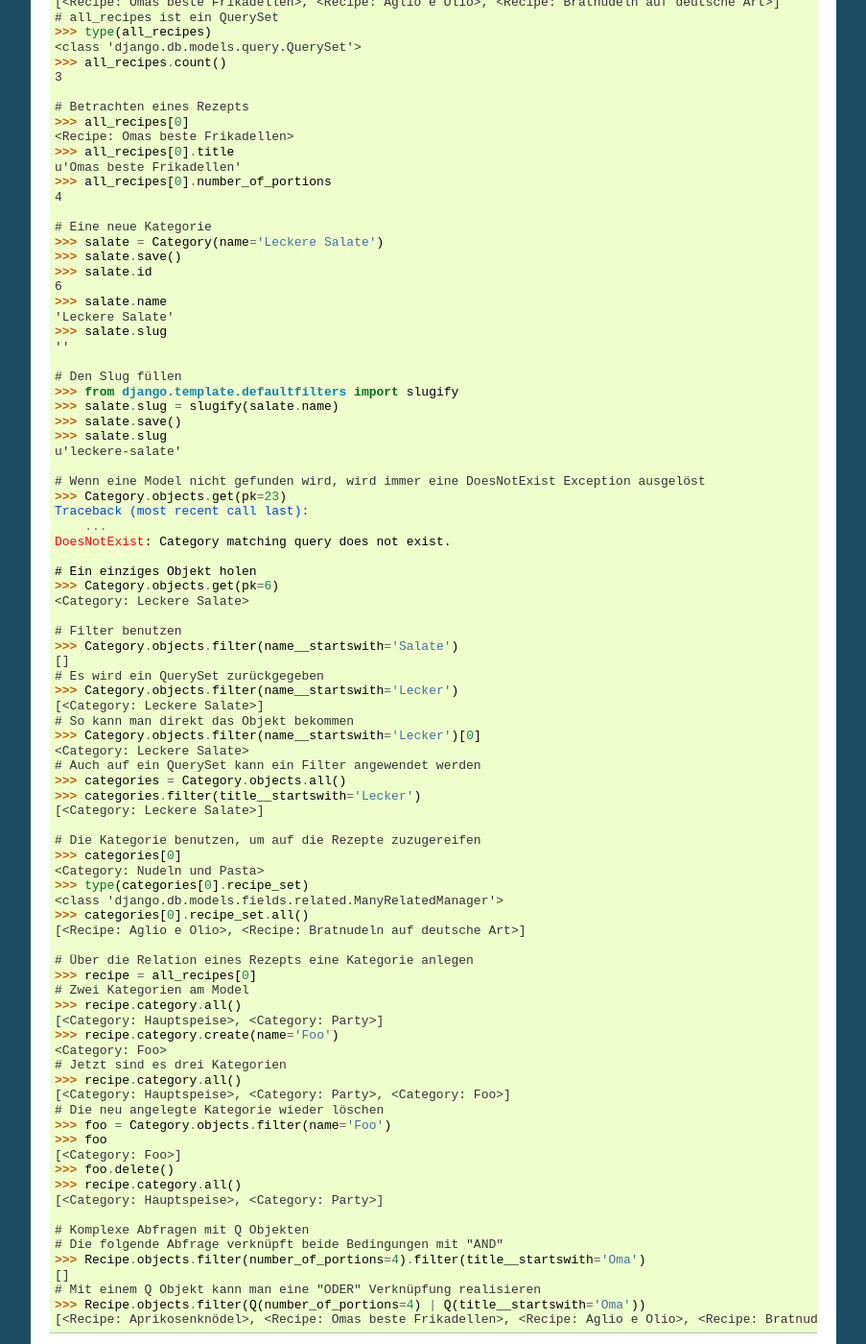
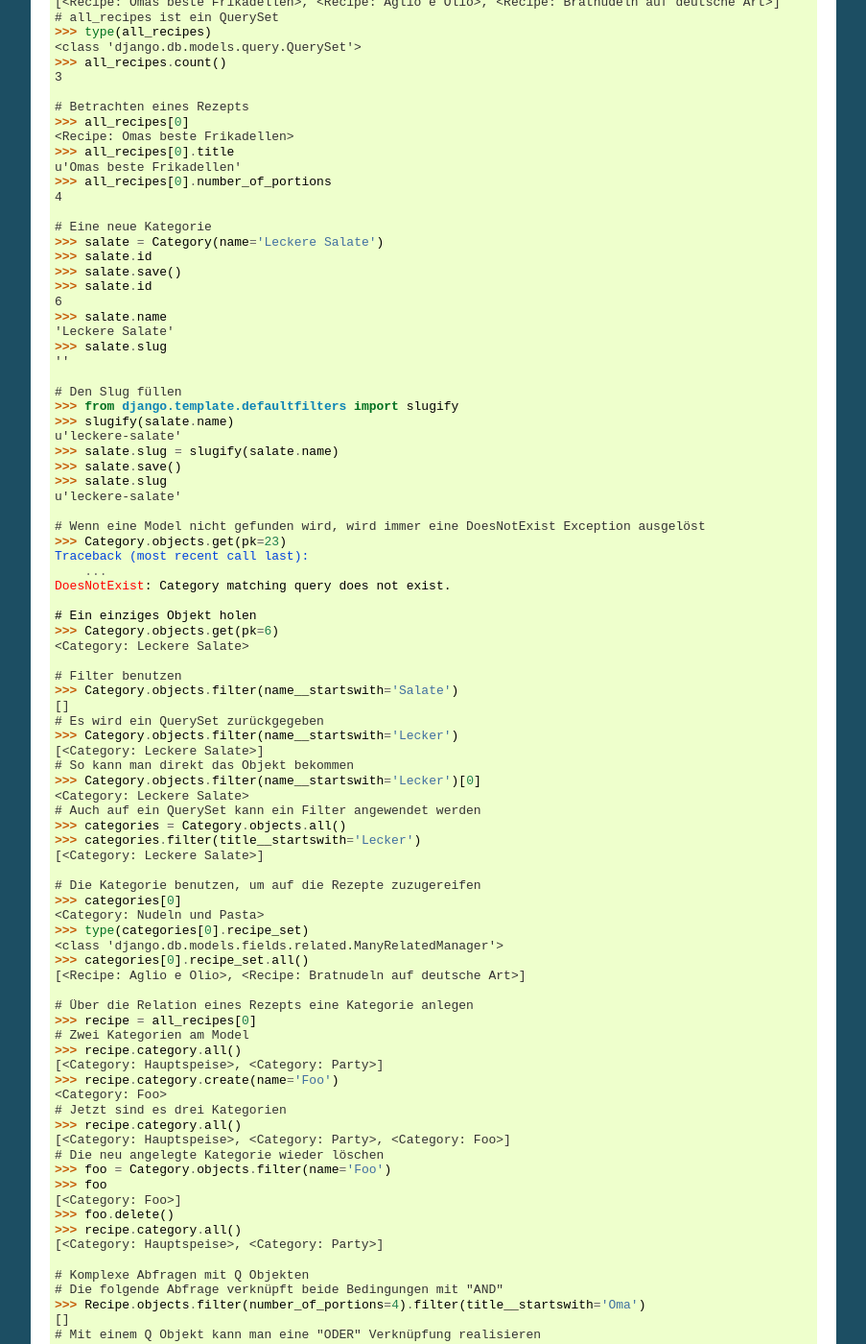
Before and after one commit to keimlink/django-workshop, a Sphinx documentation site: the page built from docs/datenbank_api.rst, in a window 1280 px wide and 1400 px high, scrolled down 451 px. Shown: the whole window at 96% size, without its empty margins (198-1101 px from the left). Built offline with Sphinx 7.4.7, drawn with Linux system fonts in a browser that asks for light colours; some of the changed text lies outside the part shown.

Commit message:
Beispiele verbessert.

```diff
--- a/docs/datenbank_api.rst
+++ b/docs/datenbank_api.rst
@@ -45,6 +45,7 @@ passieren würde.
 
     # Eine neue Kategorie
     >>> salate = Category(name='Leckere Salate')
+    >>> salate.id
     >>> salate.save()
     >>> salate.id
     6
@@ -55,6 +56,8 @@ passieren würde.
 
     # Den Slug füllen
     >>> from django.template.defaultfilters import slugify
+    >>> slugify(salate.name)
+    u'leckere-salate'
     >>> salate.slug = slugify(salate.name)
     >>> salate.save()
     >>> salate.slug
```
Also changed, not shown: other parts of docs/datenbank_api.rst (+1 -0 lines).
